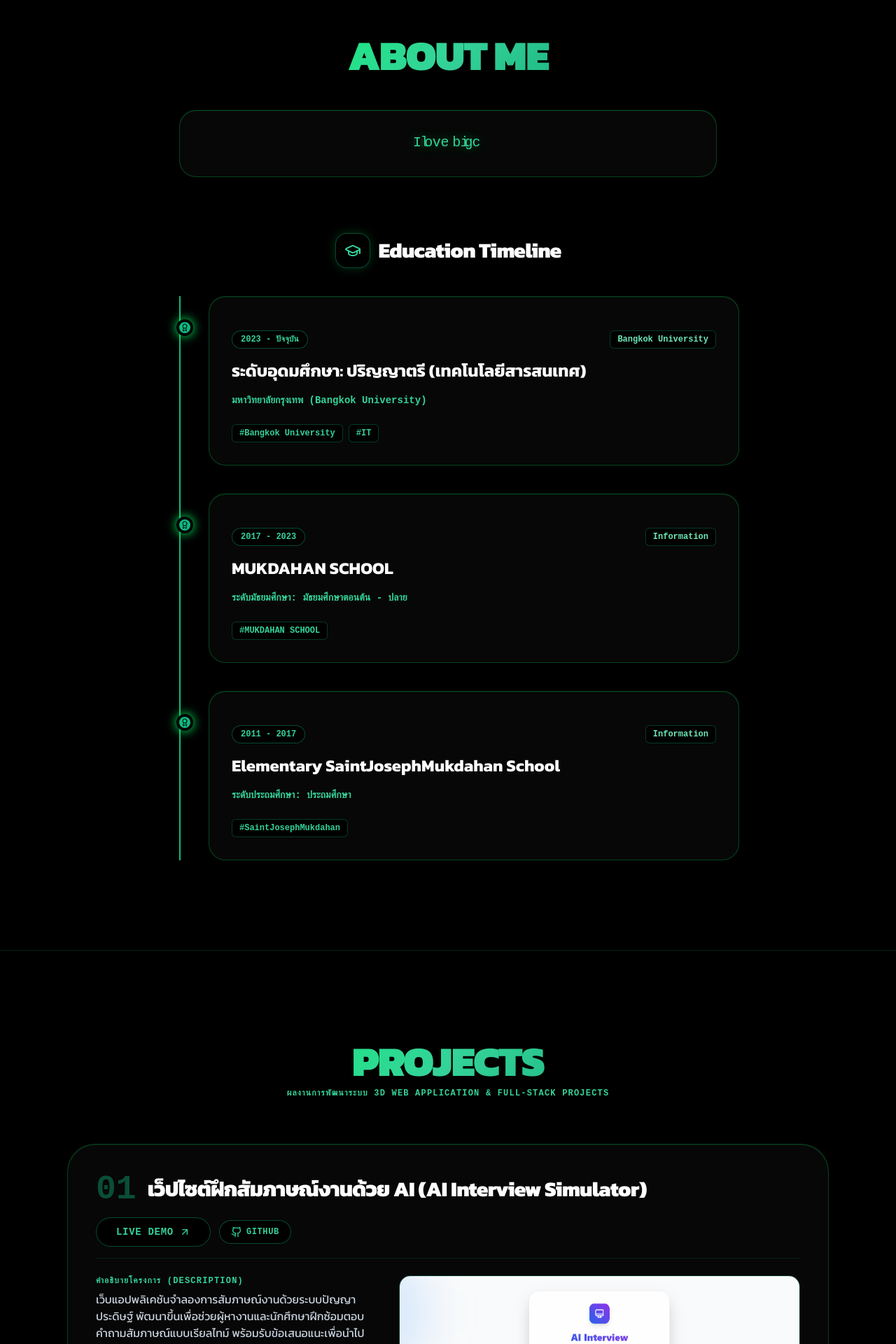
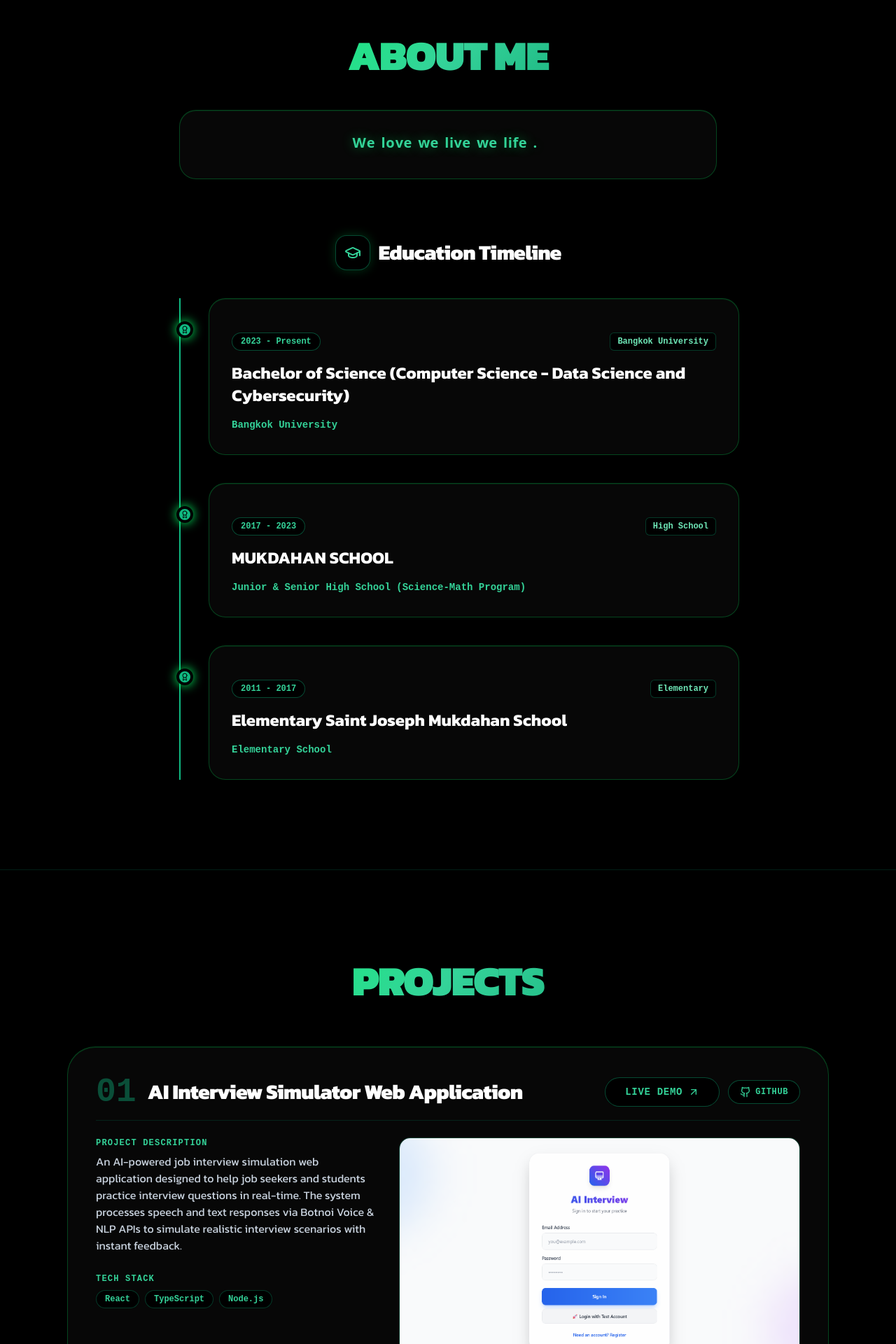
Before and after one commit to Chakkaphat0/portfolio, a React (Vite) app: page / in a window 1280 px wide. Shown: the part 880-2800 px from the top of the page at 70% size. Built offline with nearby package versions, Linux system fonts and the light colour scheme; the HTML template or start-up script is replaced by a standard one.

Commit message:
Update 1.0

```diff
--- a/src/components/AboutSection.tsx
+++ b/src/components/AboutSection.tsx
@@ -18,9 +18,9 @@ export const AboutSection: React.FC = () => {
             <h2 className="hero-heading-green font-black uppercase tracking-tight text-4xl sm:text-5xl md:text-6xl">
               About me
             </h2>
-            <p className="mt-2 text-xs font-mono font-bold uppercase tracking-widest text-emerald-400">
-
-            </p>
+            {/* <p className="mt-2 text-xs font-mono font-bold uppercase tracking-widest text-emerald-400">
+              Educational Background (Secondary & Higher Education)
+            </p> */}
           </div>
         </FadeIn>
 
@@ -28,8 +28,8 @@ export const AboutSection: React.FC = () => {
         <FadeIn delay={0.15}>
           <div className="max-w-3xl mx-auto mb-20 px-6 py-8 rounded-3xl glass-card-matrix border border-emerald-500/30 shadow-[0_0_30px_rgba(0,255,102,0.1)]">
             <AnimatedText
-              text="I love bigc"
-              className="text-base sm:text-lg md:text-xl font-normal text-slate-200 text-center leading-relaxed"
+              text="We love we live we life ."
+              className="text-base sm:text-lg md:text-xl font-medium text-slate-200 text-center leading-relaxed tracking-wide"
             />
           </div>
         </FadeIn>
@@ -92,7 +92,7 @@ export const AboutSection: React.FC = () => {
                     </ul>
                   )}
 
-                  <div className="flex flex-wrap gap-2 pt-2">
+                  {/* <div className="flex flex-wrap gap-2 pt-2">
                     {edu.tags?.map((tag) => (
                       <span
                         key={tag}
@@ -101,7 +101,7 @@ export const AboutSection: React.FC = () => {
                         #{tag}
                       </span>
                     ))}
-                  </div>
+                  </div> */}
                 </div>
               </FadeIn>
             ))}
--- a/src/components/ContactSection.tsx
+++ b/src/components/ContactSection.tsx
@@ -27,9 +27,9 @@ export const ContactSection: React.FC = () => {
               Get In Touch
             </h2>
 
-            <p className="text-sm sm:text-base text-slate-300 font-light leading-relaxed">
-              พร้อมสำหรับการติดต่องานหรือร่วมงานในโครงการซอฟต์แวร์และเว็บแอปพลิเคชัน
-            </p>
+            {/* <p className="text-sm sm:text-base text-slate-300 font-light leading-relaxed">
+              Available for professional inquiries, software engineering, and web development projects.
+            </p> */}
           </div>
         </FadeIn>
 
--- a/src/components/Navbar.tsx
+++ b/src/components/Navbar.tsx
@@ -51,7 +51,7 @@ export const Navbar: React.FC = () => {
               C
             </div>
             <span className="text-sm font-semibold tracking-wide text-white uppercase">
-              Chakkaphat <span className="text-emerald-400 font-mono font-normal">/ MATRIX</span>
+              Chakkaphat <span className="text-emerald-400 font-mono font-normal"></span>
             </span>
           </a>
 
--- a/src/components/ProjectsSection.tsx
+++ b/src/components/ProjectsSection.tsx
@@ -18,9 +18,9 @@ export const ProjectsSection: React.FC = () => {
             <h2 className="hero-heading-green font-black uppercase tracking-tight text-4xl sm:text-5xl md:text-6xl">
               Projects
             </h2>
-            <p className="mt-2 text-xs font-mono font-bold uppercase tracking-widest text-emerald-400">
-              ผลงานการพัฒนาระบบ 3D Web Application & Full-Stack Projects
-            </p>
+            {/* <p className="mt-2 text-xs font-mono font-bold uppercase tracking-widest text-emerald-400">
+              3D Web Application & Full-Stack Projects
+            </p> */}
           </div>
         </FadeIn>
 
@@ -72,15 +72,15 @@ export const ProjectsSection: React.FC = () => {
                   </div>
                 </div>
 
-                {/* Project Details Grid (Description moved up close to the title) */}
+                {/* Project Details Grid */}
                 <div className="grid grid-cols-1 lg:grid-cols-12 gap-8 items-start">
 
                   {/* Left Details (5 cols) */}
                   <div className="lg:col-span-5 space-y-5">
-                    {/* Description - Positioned right below header */}
+                    {/* Description */}
                     <div className="space-y-1.5">
                       <h4 className="text-xs font-mono font-bold uppercase tracking-widest text-emerald-400">
-                        คำอธิบายโครงการ (Description)
+                        Project Description
                       </h4>
                       <p className="text-sm sm:text-base text-slate-300 leading-relaxed font-normal">
                         {project.description}
--- a/src/components/ui/AnimatedText.tsx
+++ b/src/components/ui/AnimatedText.tsx
@@ -16,11 +16,11 @@ export const AnimatedText: React.FC<AnimatedTextProps> = ({ text, className = ''
   const words = text.split(' ');
 
   return (
-    <p ref={targetRef} className={`flex flex-wrap justify-center ${className}`}>
+    <p ref={targetRef} className={`flex flex-wrap justify-center leading-relaxed tracking-wide ${className}`}>
       {words.map((word, wordIndex) => {
         const characters = word.split('');
         return (
-          <span key={wordIndex} className="inline-block whitespace-nowrap mr-[0.3em] mb-[0.1em]">
+          <span key={wordIndex} className="inline-block whitespace-nowrap mr-[0.4em] mb-[0.25em]">
             {characters.map((char, charIndex) => {
               const globalIndex = words.slice(0, wordIndex).reduce((acc, w) => acc + w.length, 0) + charIndex;
               const totalLength = text.length;
@@ -54,11 +54,11 @@ const Character: React.FC<CharacterProps> = ({ char, range, progress }) => {
   const y = useTransform(progress, range, [4, 0]);
 
   return (
-    <span className="relative inline-block">
-      <span className="opacity-20 text-slate-700">{char}</span>
+    <span className="relative inline-block px-[0.5px]">
+      <span className="opacity-25 text-slate-600 select-none font-sans font-medium">{char}</span>
       <motion.span
         style={{ opacity, y }}
-        className="absolute left-0 top-0 text-emerald-400 font-medium font-mono drop-shadow-[0_0_8px_rgba(0,255,102,0.4)]"
+        className="absolute left-0 top-0 text-emerald-400 font-semibold font-sans drop-shadow-[0_0_8px_rgba(0,255,102,0.4)]"
       >
         {char}
       </motion.span>
--- a/src/data/portfolioData.ts
+++ b/src/data/portfolioData.ts
@@ -21,10 +21,10 @@ export const PERSONAL_DATA = {
 export const EDUCATION_DATA: TimelineItem[] = [
   {
     id: 'edu-1',
-    period: '2023 - ปัจจุบัน',
-    title: 'ระดับอุดมศึกษา: ปริญญาตรี (เทคโนโลยีสารสนเทศ)',
+    period: '2023 - Present',
+    title: 'Bachelor of Science (Computer Science - Data Science and Cybersecurity)',
     subtitle: 'Bangkok University',
-    organization: 'มหาวิทยาลัยกรุงเทพ (Bangkok University)',
+    organization: 'Bangkok University',
     description: '',
     bullets: [],
     tags: ['Bangkok University', 'IT']
@@ -33,8 +33,8 @@ export const EDUCATION_DATA: TimelineItem[] = [
     id: 'edu-2',
     period: '2017 - 2023',
     title: 'MUKDAHAN SCHOOL',
-    subtitle: '',
-    organization: 'ระดับมัธยมศึกษา: มัธยมศึกษาตอนต้น - ปลาย',
+    subtitle: 'High School',
+    organization: 'Junior & Senior High School (Science-Math Program)',
     description: '',
     bullets: [],
     tags: ['MUKDAHAN SCHOOL']
@@ -42,9 +42,9 @@ export const EDUCATION_DATA: TimelineItem[] = [
   {
     id: 'edu-3',
     period: '2011 - 2017',
-    title: 'Elementary SaintJosephMukdahan School',
-    subtitle: '',
-    organization: 'ระดับประถมศึกษา: ประถมศึกษา',
+    title: 'Elementary Saint Joseph Mukdahan School',
+    subtitle: 'Elementary',
+    organization: 'Elementary School',
     description: '',
     bullets: [],
     tags: ['SaintJosephMukdahan']
@@ -58,10 +58,10 @@ export const EXPERIENCE_DATA: TimelineItem[] = [
     title: 'Full-Stack & Web Developer',
     subtitle: 'Academic & Projects',
     organization: 'Bangkok University',
-    description: 'พัฒนาเว็บแอปพลิเคชันสำหรับรายวิชาและโครงการนวัตกรรม',
+    description: 'Developing web applications for academic courses and digital innovation projects.',
     bullets: [
-      'พัฒนาเว็บแอปพลิเคชันด้วย React & Node.js',
-      'ออกแบบ UI/UX ที่เรียบง่าย มินิมอล สบายตา'
+      'Built modern web applications with React & Node.js',
+      'Designed clean, responsive, and minimalist UI/UX'
     ],
     tags: ['React', 'TypeScript', 'Node.js', 'Tailwind CSS']
   }
@@ -70,15 +70,15 @@ export const EXPERIENCE_DATA: TimelineItem[] = [
 export const PROJECTS_DATA: Project[] = [
   {
     id: 'proj-1',
-    title: 'เว็ปไซต์ฝึกสัมภาษณ์งานด้วย AI (AI Interview Simulator)',
+    title: 'AI Interview Simulator Web Application',
     category: 'Academic',
     role: 'Full-Stack Developer',
     responsibility: [
-      'ออกแบบระบบ Frontend & Backend',
-      'พัฒนาการเชื่อมต่อ AI / Voice API และประมวลผลการตอบคำถามสัมภาษณ์แบบเรียลไทม์'
+      'Designed Frontend & Backend Architecture',
+      'Integrated AI / Voice API for real-time interview evaluation'
     ],
     techStack: ['React', 'TypeScript', 'Node.js'],
-    description: 'เว็บแอปพลิเคชันจำลองการสัมภาษณ์งานด้วยระบบปัญญาประดิษฐ์ พัฒนาขึ้นเพื่อช่วยผู้หางานและนักศึกษาฝึกซ้อมตอบคำถามสัมภาษณ์แบบเรียลไทม์ พร้อมรับข้อเสนอแนะเพื่อนำไปปรับปรุง ตัวระบบประมวลผลคำถามและคำตอบผ่าน Botnoi Voice / NLP API เพื่อจำลองบรรยากาศการสัมภาษณ์ที่สมจริง',
+    description: 'An AI-powered job interview simulation web application designed to help job seekers and students practice interview questions in real-time. The system processes speech and text responses via Botnoi Voice & NLP APIs to simulate realistic interview scenarios with instant feedback.',
     coverImage: '/AI interview pic.png',
     images: [
       '/AI interview pic1.png',
@@ -99,7 +99,7 @@ export const ACTIVITIES_DATA: Activity[] = [
     date: '2024',
     role: 'Web Developer',
     organization: 'Bangkok University',
-    description: 'เข้าร่วมการแข่งขันพัฒนาซอฟต์แวร์และนำเสนอไอเดียนวัตกรรมดิจิทัล',
+    description: 'Participated in software development hackathon and presented digital innovation solutions.',
     image: 'https://images.unsplash.com/photo-1531482615713-2afd69097998?q=80&w=800&auto=format&fit=crop',
     achievement: '🏆 Participant & Innovation Finalist'
   }
@@ -109,58 +109,50 @@ export const CERTIFICATES_DATA: Certificate[] = [
   {
     id: 'cert-1',
     title: 'Thailand Cyber Top Talent 2025 (TCTT 2025)',
-    issuer: 'NCSA / สำนักงานคณะกรรมการการรักษาความมั่นคงปลอดภัยไซเบอร์แห่งชาติ',
+    issuer: 'National Cyber Security Agency (NCSA)',
     issueDate: '2025',
     year: '2025',
     category: 'Competition',
-    teamName: 'Tactical Sword',
-    rank: 'ระดับประชาชน (Senior Category)',
-    scoreUrl: 'https://cloud.ctf.in.th/score/?status=finished',
+    scoreUrl: 'https://cloud.ctf.in.th/score/view.html?t=BQU14LUPQ1',
     thumbnail: '/certificates/tctt2025.png',
     tags: ['Cybersecurity', 'CTF', 'Web Hacking', 'Reverse Engineering'],
-    description: 'การแข่งขัน Capture The Flag (CTF) ระดับประเทศที่ใหญ่ที่สุด จัดโดย สกมช. (NCSA) ร่วมกับ Huawei ทดสอบทักษะการแก้โจทย์ไซเบอร์ เช่น Web Security, Cryptography, Reverse Engineering, Forensics และ Network Security ภายใต้ชื่อทีม Tactical Sword ในระดับ Senior'
+    description: "Thailand's largest national Capture The Flag (CTF) cybersecurity competition organized by NCSA and Huawei. Tested advanced security skills including Web Exploitation, Cryptography, Reverse Engineering, Digital Forensics, and Network Security."
   },
   {
     id: 'cert-2',
     title: 'Thailand Cyber Top Talent 2024 (TCTT 2024)',
-    issuer: 'NCSA / สำนักงานคณะกรรมการการรักษาความมั่นคงปลอดภัยไซเบอร์แห่งชาติ',
+    issuer: 'National Cyber Security Agency (NCSA)',
     issueDate: '2024',
     year: '2024',
     category: 'Competition',
-    teamName: 'Tactical Sword',
-    rank: 'ระดับประชาชน (Senior Category)',
-    scoreUrl: 'https://cloud.ctf.in.th/score/?status=finished',
+    scoreUrl: 'https://cloud.ctf.in.th/score/view.html?t=QR66WITOOJ',
     thumbnail: '/certificates/tctt2024.png',
     tags: ['Cybersecurity', 'TCTT 2024', 'Competition'],
-    description: 'การแข่งขันคัดเลือกตัวแทนสุดยอดอัจฉริยะไซเบอร์ระดับประเทศ (Senior Level) ฝึกแก้ไขโจทย์ท้าทายความปลอดภัยระบบดิจิทัลและการป้องกันการโจมตีทางไซเบอร์ในสถานการณ์จำลองแบบ Jeopardy CTF ภายใต้ทีม Tactical Sword'
+    description: "Thailand's largest national Capture The Flag (CTF) cybersecurity competition organized by NCSA and Huawei. Tested advanced security skills including Web Exploitation, Cryptography, Reverse Engineering, Digital Forensics, and Network Security."
   },
   {
     id: 'cert-3',
     title: 'Thailand Cyber Top Talent 2023 (TCTT 2023)',
-    issuer: 'NCSA / สำนักงานคณะกรรมการการรักษาความมั่นคงปลอดภัยไซเบอร์แห่งชาติ',
+    issuer: 'National Cyber Security Agency (NCSA)',
     issueDate: '2023',
     year: '2023',
     category: 'Competition',
-    teamName: 'Tactical Sword',
-    rank: 'ระดับประชาชน (Senior Category)',
-    scoreUrl: 'https://cloud.ctf.in.th/score/?status=finished',
+    scoreUrl: 'https://cloud.ctf.in.th/score/view.html?t=2HFLHQZCMI',
     thumbnail: '/certificates/tctt 2023.png',
     tags: ['Cybersecurity', 'TCTT 2023'],
-    description: 'การแข่งขัน Capture The Flag เพื่อพัฒนาศักยภาพบุคลากรความมั่นคงปลอดภัยไซเบอร์ของประเทศไทย ครอบคลุมการวิเคราะห์ Malware, Digital Forensics, Exploitation และ Cryptography ภายใต้ทีม Tactical Sword'
+    description: "Thailand's largest national Capture The Flag (CTF) cybersecurity competition organized by NCSA and Huawei. Tested advanced security skills including Web Exploitation, Cryptography, Reverse Engineering, Digital Forensics, and Network Security."
   },
   {
     id: 'cert-4',
     title: 'Hackfinity Battle',
-    issuer: 'HackTheBox',
+    issuer: 'TryHackMe',
     issueDate: '2024',
     year: '2024',
     category: 'Competition',
-    teamName: 'Tactical Sword',
-    rank: 'Cyber Security Challenger',
-    scoreUrl: 'https://cloud.ctf.in.th/score/?status=finished',
+    scoreUrl: 'https://tryhackme.com/hackfinity',
     thumbnail: '/certificates/hackfinity.png',
     tags: ['Hackfinity', 'Ethical Hacking', 'Security'],
-    description: 'การแข่งขันจำลองการเจาะระบบและทดสอบความแข็งแกร่งทางไซเบอร์ (Ethical Hacking & Penetration Testing) โดยผู้แข่งต้องหาช่องโหว่ของเซิร์ฟเวอร์ระบบปฏิบัติการ Linux และ Windows เพื่อยึดสิทธิ์ Root/Administrator'
+    description: 'A jeopardy-style Capture The Flag (CTF) competition hosted by TryHackMe, challenging participants across web exploitation, digital forensics, cryptography, reverse engineering, and blockchain security with hands-on real-world vulnerability scenarios.'
   },
   {
     id: 'cert-5',
@@ -169,59 +161,58 @@ export const CERTIFICATES_DATA: Certificate[] = [
     issueDate: '2025',
     year: '2025',
     category: 'Workshop',
-    rank: 'Youth Cyber Guardian',
+    scoreUrl: 'https://ctf.in.th/news/3953/',
     thumbnail: '/certificates/MTYCGT2025.png',
     tags: ['Cyber Training', 'Youth Tech', 'MTYCGT'],
-    description: 'โครงการอบรมเชิงปฏิบัติการยกระดับเยาวชนผู้เชี่ยวชาญด้านความมั่นคงปลอดภัยไซเบอร์ (MTYCGT 2025) เน้นความรู้ด้าน Incident Response, Threat Intelligence, SOC Analysis และกฎหมายความมั่นคงไซเบอร์'
+    description: 'A national cybersecurity training program organized by the Royal Thai Armed Forces Cyber Command in collaboration with NCSA, bringing together young cyber talents for intensive hands-on workshops covering Incident Response, Threat Intelligence, SOC Analysis, and Cyber Law.'
   },
   {
     id: 'cert-6',
     title: 'NCSA e-Learning Penetration Test (28 Hours)',
-    issuer: 'NCSA / สำนักงานคณะกรรมการการรักษาความมั่นคงปลอดภัยไซเบอร์แห่งชาติ',
+    issuer: 'National Cyber Security Agency (NCSA)',
     issueDate: '2024',
     year: '2024',
     category: 'Course',
-    rank: 'Pass (28 Hours Intensive Training)',
+    scoreUrl: 'https://www.thnca.or.th/our-services/ncsa-e-learning/penetration-test-online/',
     thumbnail: '/certificates/NCSA 28 hr.png',
     tags: ['NCSA 28Hr', 'Cyber Training', 'Certificate'],
-    description: 'หลักสูตรอบรมเข้มข้น 28 ชั่วโมง ด้านการทดสอบเจาะระบบ (Penetration Testing) และการประเมินช่องโหว่ (Vulnerability Assessment) ครอบคลุม OWASP Top 10, Web Exploit, Privilege Escalation และการเขียนรายงานความเสี่ยง'
+    description: 'An intensive 28-hour specialized course from the Thailand National Cyber Academy (THNCA) covering Penetration Testing methodologies, OWASP Top 10 vulnerability assessment, web exploitation techniques, privilege escalation, and professional security reporting.'
   },
   {
     id: 'cert-7',
     title: 'NCSA e-Learning Cybersecurity Foundation Course (21 Hours)',
-    issuer: 'NCSA / สำนักงานคณะกรรมการการรักษาความมั่นคงปลอดภัยไซเบอร์แห่งชาติ',
+    issuer: 'National Cyber Security Agency (NCSA)',
     issueDate: '2024',
     year: '2024',
     category: 'Course',
-    rank: 'Pass (21 Hours Certificate)',
+    scoreUrl: 'https://www.thnca.or.th/our-services/ncsa-e-learning/',
     thumbnail: '/certificates/NCSA 21 hr.jpg',
     tags: ['NCSA 21Hr', 'Security Certificate'],
-    description: 'หลักสูตรปูพื้นฐานความมั่นคงปลอดภัยไซเบอร์ระดับชาติ 21 ชั่วโมง เรียนรู้โครงสร้างสถาปัตยกรรมความปลอดภัยเครือข่าย Cryptography, Access Control และมาตรฐาน ISO/IEC 27001'
+    description: 'A 21-hour foundational cybersecurity course from the Thailand National Cyber Academy (THNCA) covering information security principles (CIA Triad), network security architecture, cryptography fundamentals, access control, and ISO/IEC 27001 security standards.'
   },
   {
     id: 'cert-8',
     title: 'NCSA e-Learning Professional Course (20 Hours)',
-    issuer: 'NCSA / สำนักงานคณะกรรมการการรักษาความมั่นคงปลอดภัยไซเบอร์แห่งชาติ',
+    issuer: 'National Cyber Security Agency (NCSA)',
     issueDate: '2024',
     year: '2024',
     category: 'Course',
-    rank: 'Pass (20 Hours Certificate)',
+    scoreUrl: 'https://www.thnca.or.th/our-services/ncsa-e-learning/advanced-online-2/',
     thumbnail: '/certificates/NCSA 20 hr.png',
     tags: ['NCSA 20Hr', 'Cyber Defense'],
-    description: 'หลักสูตรการตั้งค่าระบบและรับมือภัยคุกคามไซเบอร์เชิงปฏิบัติการ 20 ชั่วโมง มุ่งเน้นการกำหนดนโยบายความปลอดภัย Hardening OS/Server การใช้วิธีป้องกัน Ransomware และการกำกับดูแลกฎหมาย PDPA/NCSA Act'
+    description: 'A 20-hour professional-level course from the Thailand National Cyber Academy (THNCA) aligned with CompTIA Security+ standards, covering server hardening, ransomware defense strategies, cybersecurity governance, security policy enforcement, and PDPA compliance.'
   },
   {
     id: 'cert-9',
-    title: 'AI MINI HACKATON 2026',
+    title: 'AI MINI HACKATHON 2026',
     issuer: 'Bangkok University',
     issueDate: '2026',
     year: '2026',
     category: 'Competition',
-    teamName: 'Bangkok University Team',
-    rank: 'AI Innovation Hackathon Finalist',
+    scoreUrl: 'https://www.bu.ac.th/en/featured-stories/2468',
     thumbnail: '/certificates/7.jpg',
-    tags: ['Senior Top Talent', 'Cyber Security'],
-    description: 'การแข่งขันแฮกกาธอนประยุกต์ใช้ปัญญาประดิษฐ์และนวัตกรรมดิจิทัล (AI Mini Hackathon 2026) เพื่อแก้โจทย์ธุรกิจและปัญหาสังคมจริงด้วยโมเดล AI และเทคโนโลยี Web Full-Stack'
+    tags: ['AI Hackathon', 'Innovation'],
+    description: 'An AI Mini Hackathon organized by the School of Information Technology and Innovation at Bangkok University, in which students competed in small groups to develop real-world solutions using AI technology, with evaluation and awards presented by a judging panel.'
   },
   {
     id: 'cert-10',
@@ -230,11 +221,10 @@ export const CERTIFICATES_DATA: Certificate[] = [
     issueDate: '2025',
     year: '2025',
     category: 'Competition',
-    teamName: 'Tactical Sword',
-    rank: 'CTF Winner / Top Competitor',
+    scoreUrl: 'https://www.bu.ac.th/en/featured-stories/1848',
     thumbnail: '/certificates/22.png',
-    tags: ['Achievement', 'Tech Talent'],
-    description: 'การแข่งขันประลองทักษะด้านไซเบอร์และการเจาะระบบภายในมหาวิทยาลัยกรุงเทพ (BU-ITI CTF 2025) ทดสอบความเชี่ยวชาญการถอดรหัส แกะรอยดิจิทัลฟอเรนสิกส์ และการค้นหาช่องโหว่ Flag'
+    tags: ['BU CTF', 'Cybersecurity'],
+    description: 'An inaugural Capture The Flag cybersecurity competition hosted by the School of Information Technology and Innovation (BU-ITI) at Bangkok University in collaboration with G-Able (CyberGenics) and NCSA, featuring 20 student teams competing in penetration testing, cryptography, and digital forensics challenges.'
   }
 ];
 
--- a/src/types/portfolio.ts
+++ b/src/types/portfolio.ts
@@ -63,6 +63,7 @@ export interface Certificate {
   tags: string[];
   description?: string;
   teamName?: string;
+  username?: string;
   category?: 'Competition' | 'Course' | 'Workshop' | 'Achievement';
   rank?: string;
   scoreUrl?: string;
```
Also changed, not shown: src/components/CertificatesSection.tsx (+32 -50 lines).
